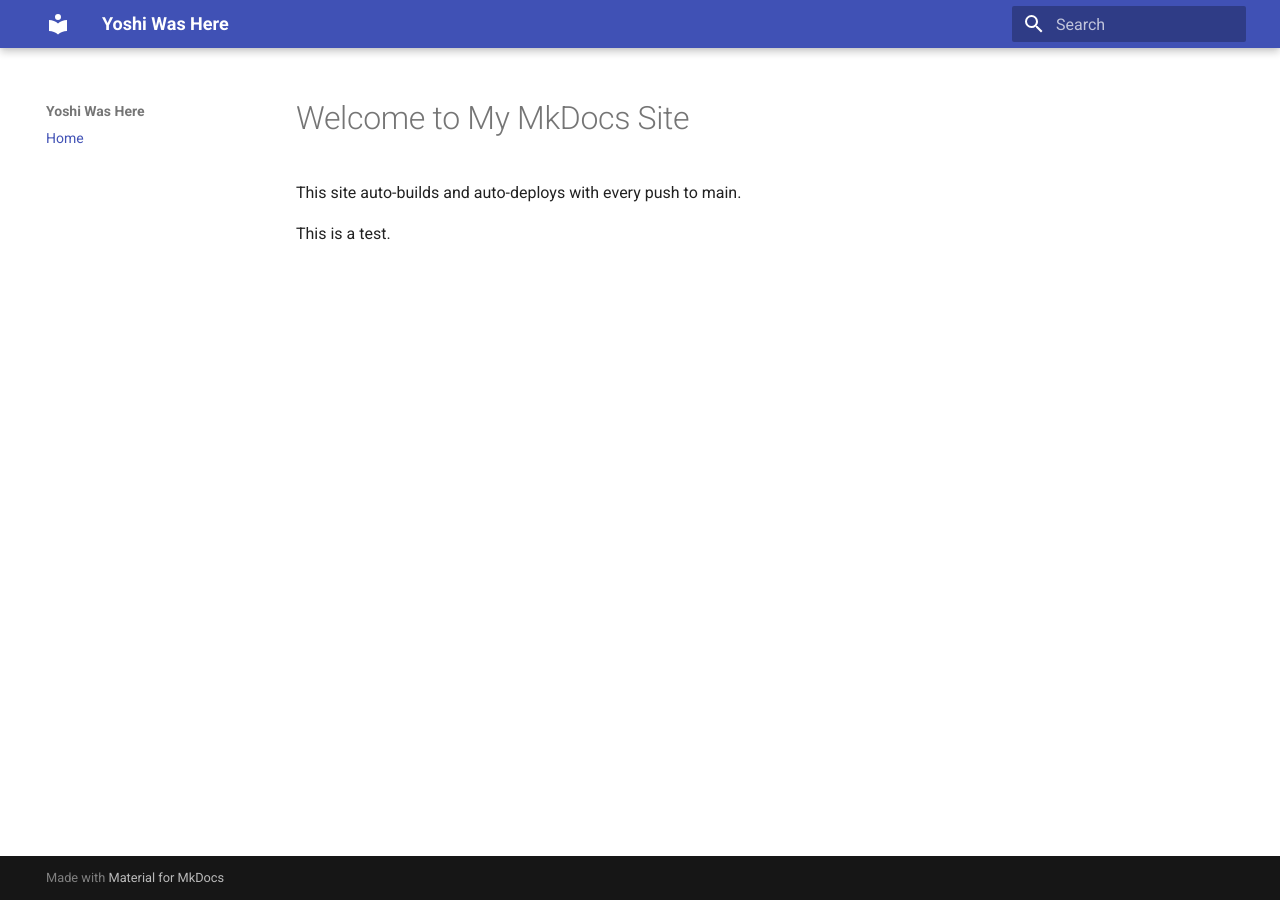
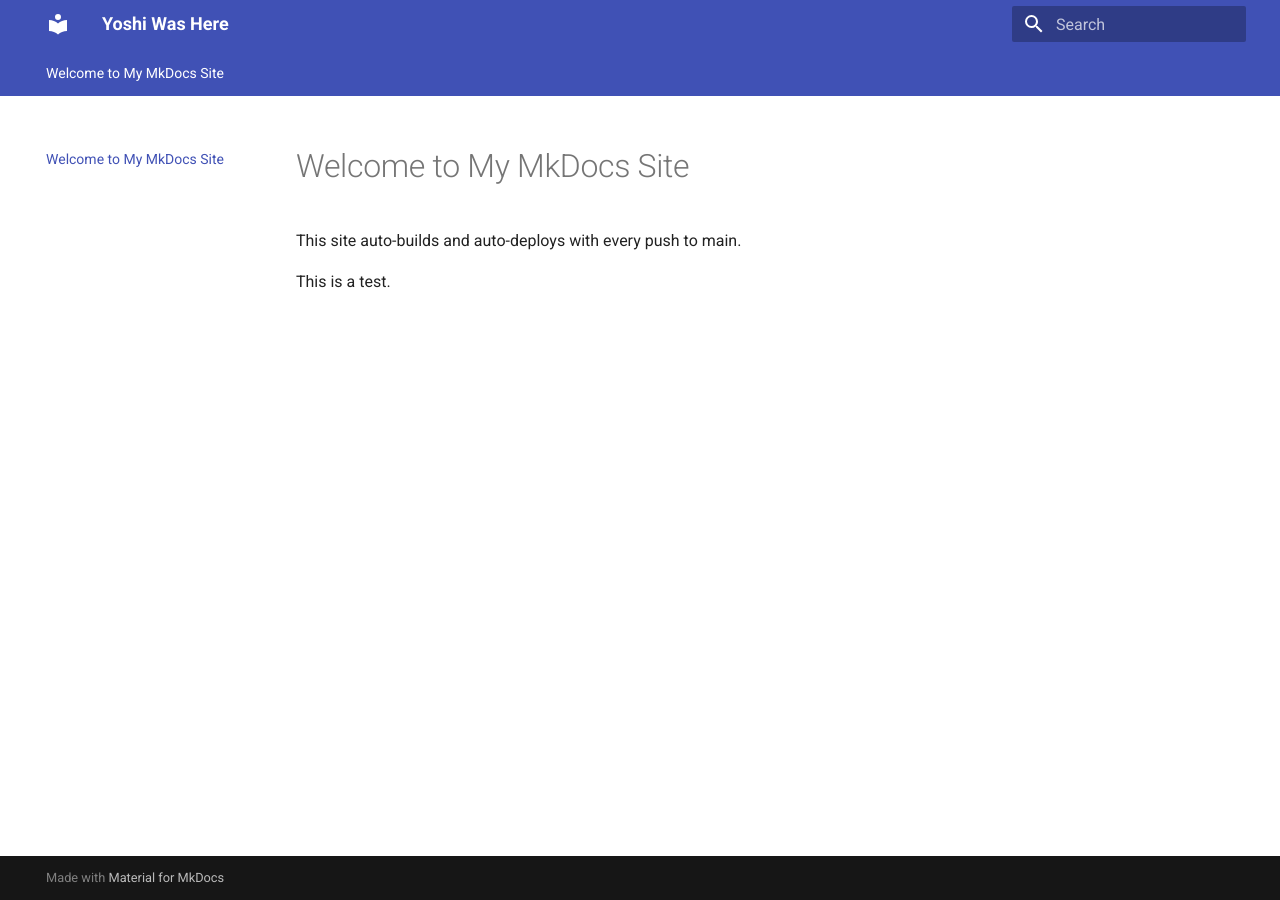
Before and after one commit to KiyoshiWasHere/Yoshi_Was_Here, an MkDocs documentation site: the page built from docs/index.md, in a window 1280 px wide. Built offline with MkDocs 1.6.1 and Material for MkDocs 9.7.7, drawn with Linux system fonts in a browser that asks for light colours.

Commit message:
Update mkdocs.yml

```diff
--- a/mkdocs.yml
+++ b/mkdocs.yml
@@ -1,6 +1,29 @@
 site_name: Yoshi Was Here
+
 theme:
   name: material
-
-nav:
-  - Home: index.md
+  language: en
+  features:
+    - navigation.instant
+    - navigation.tabs
+    - navigation.sections
+    - navigation.top
+    - toc.integrate
+    - content.code.annotate
+    - content.action.edit
+    - content.tabs.link
+    - search.suggest
+    - search.highlight
+  palette:
+    - scheme: default
+      primary: indigo
+      accent: indigo
+    - scheme: slate
+      primary: teal
+      accent: lime
+      toggle:
+        icon: material/weather-night
+        name: Switch to dark mode
+  font:
+    text: Roboto
+    code: Roboto Mono
```
